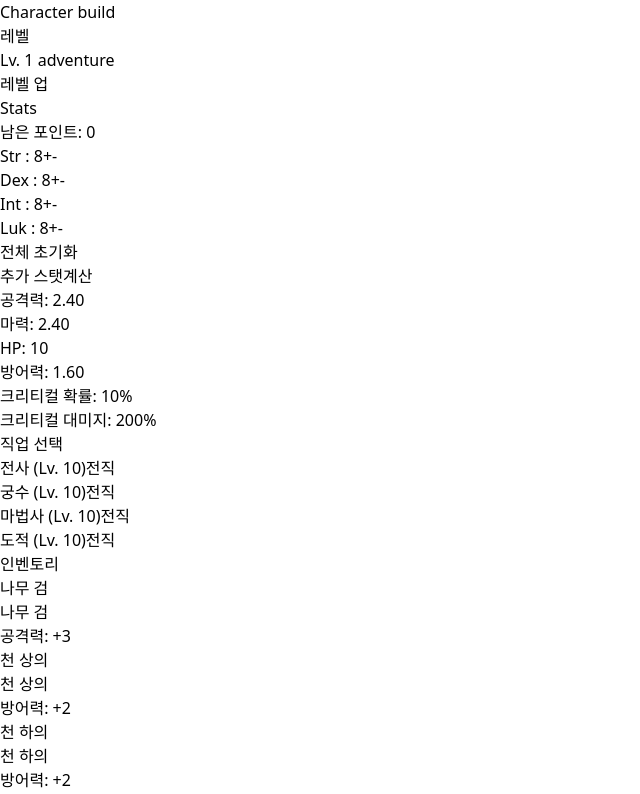
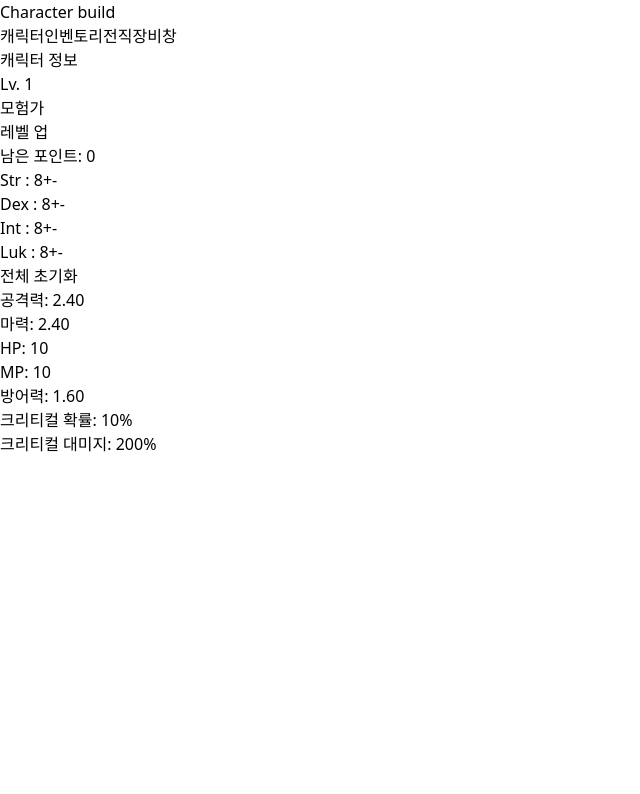
Before and after one commit to JinoPeanut/react-rpg-character-system, a React (Vite) app: page / in a window 1280 px wide. Shown: the top 794 px of the page, without its empty margins (0-640 px from the left). Built offline with nearby package versions, Linux system fonts and the light colour scheme.

Commit message:
11일차 리액트 UI 수정하기(1)

```diff
--- a/src/App.jsx
+++ b/src/App.jsx
@@ -1,21 +1,12 @@
-import DerivedStatsPanel from "./features/characters/components/DerivedStatsPanel";
-import JobPanel from "./features/characters/components/JobPanel";
-import LevelPanel from "./features/characters/components/LevelPanel";
-import StatPanel from "./features/characters/components/StatPanel";
 import EquipmentPanel from "./features/characters/components/EquipmentPanel";
-import InventoryPanel from "./features/characters/components/InventoryPanel"
+import TabMenu from "./features/layout/TabMenu"
 function App() {
 
 
   return (
     <div>
       <h1>Character build</h1>
-      <LevelPanel />
-      <StatPanel />
-      <DerivedStatsPanel />
-      <JobPanel />
-      <InventoryPanel />
-      <EquipmentPanel />
+      <TabMenu />
     </div>
   )
 }
--- a/src/data/jobs.ts
+++ b/src/data/jobs.ts
@@ -5,9 +5,12 @@ export type Job = {
     requireLevel?: number,
     requirement?: Partial<Stats>,
     baseHp: number,
+    baseMp: number,
     hpPerLevel: number,
+    mpPerLevel: number,
     baseCritChance: number,
     hpFormula: (level: number, job: Job, stats: Stats) => number,
+    mpFormula: (level: number, job: Job, stats: Stats) => number,
     attackFormula: (stat: Stats) => number,
     magicFormula: (stat: Stats) => number,
     defenseFormula: (stat: Stats) => number,
@@ -22,10 +25,14 @@ export const JOBS: Record<string, Job> = {
     adventure: {
         name: "모험가",
         baseHp: 10,
+        baseMp: 10,
         hpPerLevel: 10,
+        mpPerLevel: 1,
         baseCritChance: 0.1,
 
         hpFormula: (level: number, job: Job, stats: Stats) => job.baseHp + ((level - 1) * job.hpPerLevel),
+
+        mpFormula: (level: number, job: Job, stats: Stats) => job.baseMp + ((level - 1) * job.mpPerLevel),
 
         attackFormula: (stats: Stats) => {
             return (stats.Str * 0.1) + (stats.Dex * 0.1) + (stats.Luk * 0.1)
@@ -38,8 +45,6 @@ export const JOBS: Record<string, Job> = {
         defenseFormula: (stats: Stats) => {
             return (stats.Str * 0.05) + (stats.Dex * 0.05) + (stats.Int * 0.05) + (stats.Luk * 0.05)
         },
-
-
     },
 
     warrior: {
@@ -49,12 +54,19 @@ export const JOBS: Record<string, Job> = {
         },
         requireLevel: 10,
         baseHp: 100,
+        baseMp: 100,
         hpPerLevel: 20,
+        mpPerLevel: 5,
         baseCritChance: 0.2,
 
         hpFormula: (level: number, job: Job, stats: Stats) => {
             return job.baseHp + ((level - 1) * job.hpPerLevel) + (stats.Str * 2)
         },
+
+        mpFormula: (level: number, job: Job, stats: Stats) => {
+            return job.baseMp + ((level - 1) * job.mpPerLevel) + (stats.Str * 0.5)
+        },
+
 
         attackFormula: (stats: Stats) => {
             return (stats.Str * 0.25) + (stats.Dex * 0.1)
@@ -74,11 +86,17 @@ export const JOBS: Record<string, Job> = {
         },
         requireLevel: 10,
         baseHp: 100,
+        baseMp: 100,
         hpPerLevel: 15,
+        mpPerLevel: 10,
         baseCritChance: 0.35,
 
         hpFormula: (level: number, job: Job, stats: Stats) => {
             return job.baseHp + ((level - 1) * job.hpPerLevel) + (stats.Dex * 1.7)
+        },
+
+        mpFormula: (level: number, job: Job, stats: Stats) => {
+            return job.baseMp + ((level - 1) * job.mpPerLevel) + (stats.Dex * 1)
         },
 
         attackFormula: (stats: Stats) => {
@@ -99,12 +117,19 @@ export const JOBS: Record<string, Job> = {
         },
         requireLevel: 10,
         baseHp: 100,
+        baseMp: 200,
         hpPerLevel: 10,
+        mpPerLevel: 30,
         baseCritChance: 0.2,
 
         hpFormula: (level: number, job: Job, stats: Stats) => {
             return job.baseHp + ((level - 1) * job.hpPerLevel) + (stats.Int * 1)
         },
+
+        mpFormula: (level: number, job: Job, stats: Stats) => {
+            return job.baseMp + ((level - 1) * job.mpPerLevel) + (stats.Int * 2)
+        },
+
         attackFormula: () => { return 0 },
 
         magicFormula: (stats: Stats) => {
@@ -123,11 +148,17 @@ export const JOBS: Record<string, Job> = {
         },
         requireLevel: 10,
         baseHp: 100,
+        baseMp: 100,
         hpPerLevel: 13,
+        mpPerLevel: 12,
         baseCritChance: 0.3,
 
         hpFormula: (level: number, job: Job, stats: Stats) => {
             return job.baseHp + ((level - 1) * job.hpPerLevel) + (stats.Luk * 1.5)
+        },
+
+        mpFormula: (level: number, job: Job, stats: Stats) => {
+            return job.baseMp + ((level - 1) * job.mpPerLevel) + (stats.Luk * 1.5)
         },
 
         attackFormula: (stats: Stats) => {
--- /dev/null
+++ b/src/features/characters/components/CharacterPanel.tsx
@@ -0,0 +1,26 @@
+import DerivedStatsPanel from "./DerivedStatsPanel"
+import LevelPanel from "./LevelPanel"
+import StatPanel from "./StatPanel"
+
+
+
+export function CharacterPanel() {
+
+    return (
+        <div className="bg-gray-400 p-4 rounded-lg shadow-lg
+            text-white w-[500px] mx-auto">
+            <h2 className="text-xl font-bold mb-4 text-center">
+                캐릭터 정보
+            </h2>
+            <div className="grid grid-cols-2 gap-4 rounded-lg">
+                <LevelPanel />
+                <StatPanel />
+            </div>
+            <div className="mt-4">
+                <DerivedStatsPanel />
+            </div>
+        </div>
+    )
+}
+
+export default CharacterPanel
--- a/src/features/characters/components/DerivedStatsPanel.tsx
+++ b/src/features/characters/components/DerivedStatsPanel.tsx
@@ -11,6 +11,7 @@ function DerivedStatsPanel() {
         attack,
         magic,
         hp,
+        mp,
         defense,
         critChance,
         critDamage
@@ -18,11 +19,10 @@ function DerivedStatsPanel() {
 
     return (
         <div>
-            <h2>추가 스탯계산</h2>
-
             <p>공격력: {attack.toFixed(2)}</p>
             <p>마력: {magic.toFixed(2)}</p>
             <p>HP: {hp.toFixed(0)}</p>
+            <p>MP: {mp.toFixed(0)}</p>
             <p>방어력: {defense.toFixed(2)}</p>
             <p>크리티컬 확률: {(critChance * 100).toFixed(0)}%</p>
             <p>크리티컬 대미지: {(critDamage * 100).toFixed(0)}%</p>
--- a/src/features/characters/components/InventoryPanel.tsx
+++ b/src/features/characters/components/InventoryPanel.tsx
@@ -13,7 +13,14 @@ function InventoryPanel() {
 
     return (
         <div>
-            <div className="bg-gray-400 flex flex-col justify-center items-center">
+            <div className="
+                bg-gray-400 p-4
+                flex flex-col
+                justify-center
+                items-center
+                rounded shadow-lg
+                border
+            ">
                 <h2 className="text-lg font-bold">인벤토리</h2>
 
                 <div className="grid grid-cols-5 gap-2">
--- a/src/features/characters/components/JobPanel.jsx
+++ b/src/features/characters/components/JobPanel.tsx
@@ -2,8 +2,9 @@ import { JOBS } from "../../../data/jobs";
 import { useCharacterStore } from "../store/characterStore";
 import { canChangeJob } from "../utils/canChangeJob";
 
-function JobPanel() {
+export function JobPanel() {
     const stats = useCharacterStore((state) => state.stats);
+    const level = useCharacterStore((state) => state.level);
     const changeJob = useCharacterStore((state) => state.changeJob);
     const currentJob = useCharacterStore((state) => state.job);
 
@@ -14,7 +15,7 @@ function JobPanel() {
             {Object.entries(JOBS).map(([jobKey, job]) => {
                 if (jobKey === "adventure") return null;
 
-                const canChange = canChangeJob(jobKey, stats);
+                const canChange = canChangeJob(jobKey, stats, level);
 
                 return (
                     <div key={jobKey}>
--- a/src/features/characters/components/LevelPanel.jsx
+++ /dev/null
@@ -1,17 +0,0 @@
-import { useCharacterStore } from "../store/characterStore";
-
-function LevelPanel() {
-    const level = useCharacterStore((state) => state.level);
-    const levelUp = useCharacterStore((state) => state.levelUp);
-    const job = useCharacterStore((state) => state.job);
-
-    return (
-        <div>
-            <h2>레벨</h2>
-            <p>Lv. {level} {job}</p>
-            <button onClick={levelUp}>레벨 업</button>
-        </div>
-    )
-}
-
-export default LevelPanel;
--- /dev/null
+++ b/src/features/characters/components/LevelPanel.tsx
@@ -0,0 +1,25 @@
+import { JOBS } from "../../../data/jobs";
+import { useCharacterStore } from "../store/characterStore";
+
+function LevelPanel() {
+    const level = useCharacterStore((state) => state.level);
+    const levelUp = useCharacterStore((state) => state.levelUp);
+    const job = useCharacterStore((state) => state.job);
+
+    return (
+        <div className="bg-gray-500 p-3 rounded-md">
+            <p>Lv. {level}</p>
+            <p>
+                {JOBS[job]?.name}
+                {level >= 10 && job === "adventure" && "(전직 가능)"}
+            </p>
+            <button onClick={levelUp}
+                className="rounded bg-green-200 text-black p-1 mt-5"
+            >
+                레벨 업
+            </button>
+        </div>
+    )
+}
+
+export default LevelPanel;
--- a/src/features/characters/components/StatPanel.jsx
+++ /dev/null
@@ -1,44 +0,0 @@
-import { useCharacterStore } from "../store/characterStore";
-
-function StatPanel() {
-    const stats = useCharacterStore((state) => state.stats);
-    const increaseStat = useCharacterStore((state) => state.increaseStat);
-    const decreaseStat = useCharacterStore((state) => state.decreaseStat);
-    const remainingPoints = useCharacterStore((state) => state.remainingPoints);
-    const baseStats = useCharacterStore((state) => state.baseStats);
-    const statReset = useCharacterStore((state) => state.statReset);
-
-    return (
-        <div>
-            <h2>Stats</h2>
-
-            <p>남은 포인트: {remainingPoints}</p>
-
-            {Object.entries(stats).map(([stat, value]) => (
-                <div key={stat}>
-                    {stat} : {value}
-                    <button
-                        onClick={() => increaseStat(stat)}
-                        disabled={remainingPoints <= 0}
-                    >
-                        +
-                    </button>
-                    <button
-                        onClick={() => decreaseStat(stat)}
-                        disabled={value <= baseStats[stats]}
-                    >
-                        -
-                    </button>
-                </div>
-            ))}
-
-            <div>
-                <button onClick={statReset}>
-                    전체 초기화
-                </button>
-            </div>
-        </div>
-    )
-}
-
-export default StatPanel;
--- /dev/null
+++ b/src/features/characters/components/StatPanel.tsx
@@ -0,0 +1,50 @@
+import { useCharacterStore } from "../store/characterStore";
+
+function StatPanel() {
+    const stats = useCharacterStore((state) => state.stats);
+    const increaseStat = useCharacterStore((state) => state.increaseStat);
+    const decreaseStat = useCharacterStore((state) => state.decreaseStat);
+    const remainingPoints = useCharacterStore((state) => state.remainingPoints);
+    const baseStats = useCharacterStore((state) => state.baseStats);
+    const statReset = useCharacterStore((state) => state.statReset);
+
+    return (
+        <div className="bg-gray-500 p-3 rounded-md">
+            <p>남은 포인트: {remainingPoints}</p>
+
+            {Object.entries(stats).map(([stat, value]) => {
+                const key = stat as keyof typeof stats;
+
+                return (
+                    <div key={stat} className="flex">
+                        {stat} : {value}
+                        <button
+                            onClick={() => increaseStat(key)}
+                            disabled={remainingPoints <= 0}
+                            className="rounded border p-1 mr-1 ml-1
+                            w-5 h-5 flex items-center justify-center leading-none"
+                        >
+                            +
+                        </button>
+                        <button
+                            onClick={() => decreaseStat(key)}
+                            disabled={value <= baseStats[key]}
+                            className="rounded border p-1
+                            w-5 h-5 flex items-center justify-center leading-none"
+                        >
+                            -
+                        </button>
+                    </div>
+                )
+            })}
+
+            <div>
+                <button onClick={statReset}>
+                    전체 초기화
+                </button>
+            </div>
+        </div>
+    )
+}
+
+export default StatPanel;
--- a/src/features/characters/systems/calculateDerivedStats.ts
+++ b/src/features/characters/systems/calculateDerivedStats.ts
@@ -15,6 +15,7 @@ type DerivedStats = {
     magic: number
     defense: number
     hp: number
+    mp: number,
     critChance: number
     critDamage: number
 }
@@ -48,6 +49,7 @@ export function calculateDerivedStats(
         jobData.defenseFormula(stats) + (armorTop?.defense ?? 0) + (armorBottom?.defense ?? 0);
 
     const hp = jobData.hpFormula(level, jobData, stats);
+    const mp = jobData.mpFormula(level, jobData, stats);
     const critChance = jobData.baseCritChance;
     const critDamage = BASE_CRIT_DAMAGE;
 
@@ -55,6 +57,7 @@ export function calculateDerivedStats(
         attack,
         magic,
         hp,
+        mp,
         critChance,
         defense,
         critDamage,
--- /dev/null
+++ b/src/features/layout/TabMenu.tsx
@@ -0,0 +1,36 @@
+import { useState } from "react";
+import InventoryPanel from "../characters/components/InventoryPanel";
+import CharacterPanel from "../characters/components/CharacterPanel";
+import JobPanel from "../characters/components/JobPanel";
+import EquipmentPanel from "../characters/components/EquipmentPanel";
+
+export function TabMenu() {
+    const [tab, setTab] = useState<"character" | "inventory" | "job" | "equipment">("character");
+
+    return (
+        <div className="flex gap-2 justify-center items-center">
+            <div>
+                <button onClick={() => setTab("character")}>
+                    캐릭터
+                </button>
+                <button onClick={() => setTab("inventory")}>
+                    인벤토리
+                </button>
+                <button onClick={() => setTab("job")}>
+                    전직
+                </button>
+                <button onClick={() => setTab("equipment")}>
+                    장비창
+                </button>
+            </div>
+            <div>
+                {tab === "character" && <CharacterPanel />}
+                {tab === "inventory" && <InventoryPanel />}
+                {tab === "job" && <JobPanel />}
+                {tab === "equipment" && <EquipmentPanel />}
+            </div>
+        </div>
+    )
+}
+
+export default TabMenu
```
